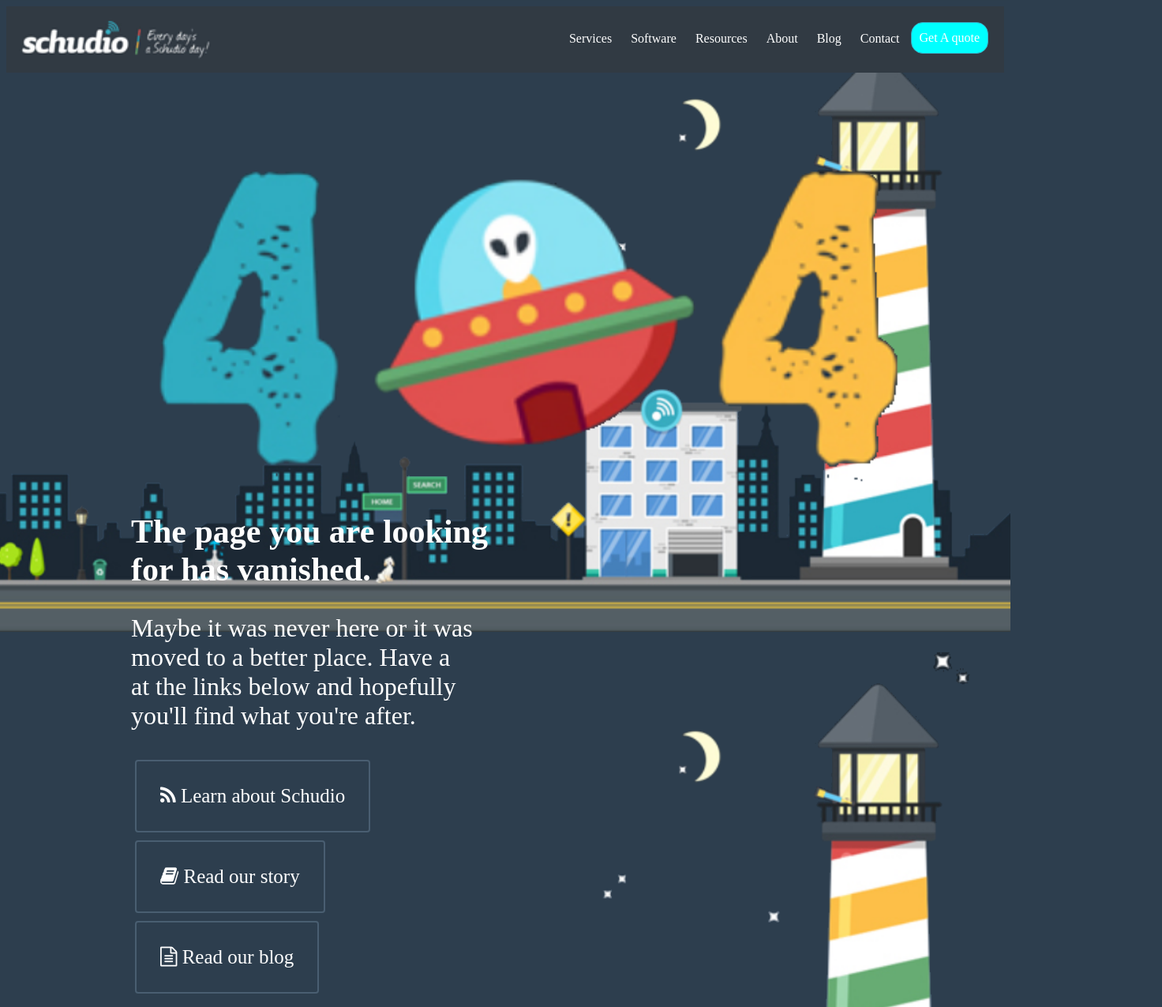
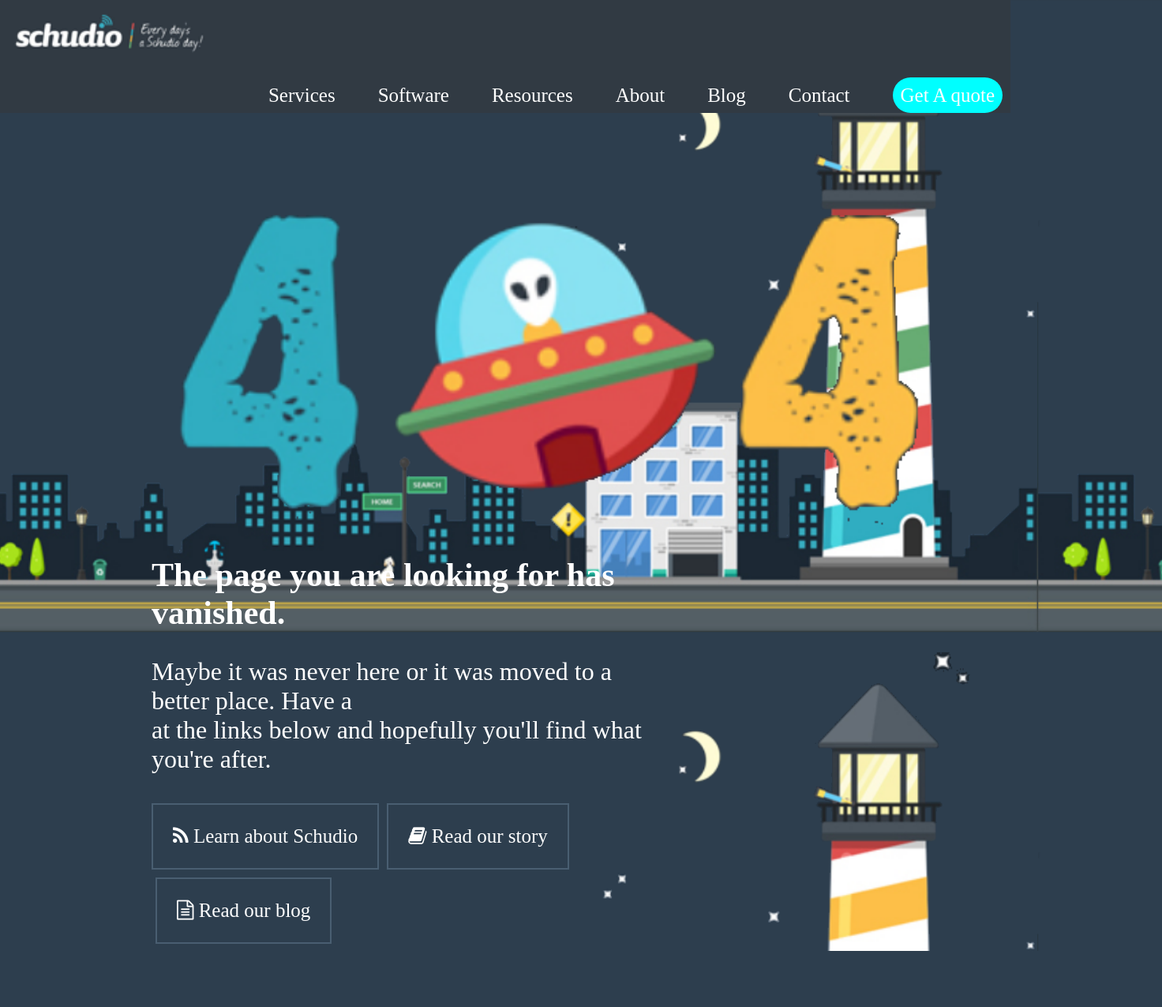
Before and after one commit to Spectatour/999-alien, a website: page index.html in a window 1280 px wide. Shown: the whole page at 79% size, 1472 px wide, since content can reach past the window. After the commit the page ends 1204 px from the top, so only its background shows below. Drawn offline with Linux system fonts and the light colour scheme.

Commit message:
CSS update

```diff
--- a/index.html
+++ b/index.html
@@ -6,32 +6,31 @@
     <meta name="viewport" content="width=device-width, initial-scale=1.0">
     <link rel="stylesheet" href="https://cdnjs.cloudflare.com/ajax/libs/font-awesome/4.7.0/css/font-awesome.min.css">
     <title>Alien</title>
+    <link rel="stylesheet" href="./main.css">
 </head>
-<body style="background-color: #2D3E4E;background-image: url(./bg.png); background-position: center; background-repeat: no-repeat; background-attachment: fixed; background-size: cover;">
-    <Header style="background-color: #313A43; display: inline-block; width: 100%; margin: 0;">
-        <a href="https://github.com/Spectatour" target="_blank"><img src="./Icon.png" alt="Schudio" style="height: 80px;"></a>
-        <div class="navbar" style="float: right; margin: 20px;">
-            <ul style="text-align: right; margin: 0;">
-                <li style="display: inline-block;"><a href="https://github.com/Spectatour" style="text-decoration: none;padding: 10px 10px;color: white; float: left;"target="_blank"> Services</a></li>
-                <li style="display: inline-block;"><a href="https://github.com/Spectatour" style="text-decoration: none;padding: 10px 10px;color: white; float: left;"target="_blank"> Software </a></li>
-                <li style="display: inline-block;"><a href="https://github.com/Spectatour" style="text-decoration: none;padding: 10px 10px;color: white; float: left;"target="_blank"> Resources</a></li>
-                <li style="display: inline-block;"><a href="https://github.com/Spectatour" style="text-decoration: none;padding: 10px 10px;color: white; float: left;"target="_blank"> About </a></li>
-                <li style="display: inline-block;"><a href="https://github.com/Spectatour" style="text-decoration: none;padding: 10px 10px;color: white; float: left;"target="_blank"> Blog </a></li>
-                <li style="display: inline-block;"><a href="https://github.com/Spectatour" style="text-decoration: none;padding: 10px 10px;color: white; float: left;"target="_blank"> Contact </a></li>
-                <li style="display: inline-block;"><a href="https://github.com/Spectatour" style="text-decoration: none;padding: 10px 10px;background-color: aqua;border-radius: 15px;border: 0.2px solid #37ABC2; color: white; float: left;"target="_blank"> Get A quote</a></li>
-            </ul>
-        </div>
-    </Header>
-    <div style="width: 50%; display: inline-block; margin-top: 75px; margin-right: 50%; text-align: left; ">
-        <div style="margin-left: 25%;">
-        <img src="./no-bg-404.png" alt="alien404" style="height: 450px;">
-        <h1 style="color: white; font-size: 42px;">The page you are looking for has vanished.</h1>
-        <p style="color: white; font-size: 32px;">Maybe it was never here or it was moved to a better place. Have a <br> at the links below and hopefully you'll find what you're after.</p>
-        <div style="display: inline-block;">
-            <a href="https://github.com/Spectatour" style="text-decoration: none;padding: 30px 30px;font-size: 25px; border-radius: 4px; border: 0.2vw solid #495E71; color: white; float: left;margin: 5px;"target="_blank"><i class="fa fa-rss"></i> Learn about Schudio </a>
-            <a href="https://github.com/Spectatour" style="text-decoration: none;padding: 30px 30px;font-size: 25px; border-radius: 4px; border: 0.2vw solid #495E71; color: white; float: left;margin: 5px;"target="_blank"><i class="fa fa-book"></i> Read our story </a>
-            <a href="https://github.com/Spectatour" style="text-decoration: none;padding: 30px 30px;font-size: 25px; border-radius: 4px; border: 0.2vw solid #495E71; color: white; float: left;margin: 5px;"target="_blank"><i class="fa fa-file-text-o"></i> Read our blog </a>
-        </div>
-    </div>
+<body>
+    <header>
+        <a href="https://github.com/Spectatour" target="_blank">
+            <img src="./Icon.png" class="img" alt="Schudio"></a>
+            <nav>
+                <a href="https://github.com/Spectatour" target="_blank"> Services</a></li>
+                <a href="https://github.com/Spectatour" target="_blank"> Software </a></li>
+                <a href="https://github.com/Spectatour" target="_blank"> Resources</a></li>
+                <a href="https://github.com/Spectatour" target="_blank"> About </a></li>
+                <a href="https://github.com/Spectatour" target="_blank"> Blog </a></li>
+                <a href="https://github.com/Spectatour" target="_blank"> Contact </a></li>
+                <a href="https://github.com/Spectatour" class="a" target="_blank"> Get A quote</a></li>
+            </nav>
+    </header>
+    <main>
+        <img src="./no-bg-404.png" alt="alien404">
+        <h1>The page you are looking for has vanished.</h1>
+        <p>Maybe it was never here or it was moved to a better place. Have a <br> at the links below and hopefully you'll find what you're after.</p>
+        <footer>
+            <a href="https://github.com/Spectatour" target="_blank"><i class="fa fa-rss"></i> Learn about Schudio </a>
+            <a href="https://github.com/Spectatour" target="_blank"><i class="fa fa-book"></i> Read our story </a>
+            <a href="https://github.com/Spectatour" target="_blank"><i class="fa fa-file-text-o"></i> Read our blog </a>
+        </footer>
+    </main>
 </body>
 </html>
--- /dev/null
+++ b/main.css
@@ -0,0 +1,82 @@
+body {
+    background-color: #2D3E4E;
+    margin: 0;
+    background-image: url(./bg.png);
+    background-position: center;
+    background-repeat: no-repeat;
+    background-attachment: fixed;
+    background-size: cover;
+    overflow-x: hidden;
+}
+header{
+    background-color: #313A43;
+    display: inline-block;
+    width: 100%;
+    margin: 0;
+}
+.img {
+    width: 350px;
+    height: 80px;
+    object-fit: contain;
+    object-position: left;
+    float: left;
+}
+nav {
+    float: right;
+    margin-top: 17.5px;
+}
+nav > a {
+    display: inline-block;
+    margin: 0;
+    margin-left: 2em;
+    text-decoration: none;
+    line-height: 1em;
+    font-size: 25px;
+    color: white;
+}
+a:first-child{
+    margin-left: 0;
+}
+.a {
+    background-color: aqua;
+    border-radius: 30px;
+    color: white;
+    padding: 10px;
+    margin-right: 10px;
+}
+main {
+    width: 50%;
+    display: inline-block;
+    margin-top: 75px;
+    margin-right: 50%;
+    margin-left: 15%;
+    text-align: left;
+}
+main > img {
+    height: 450px;
+}
+h1 {
+    color: white;
+    font-size: 42px;
+}
+p {
+    color: white;
+    font-size: 32px;
+}
+footer {
+    display: inline-block;
+
+}
+footer > a {
+    text-decoration: none;
+    padding: 1em;
+    font-size: 25px;
+    line-height: 1.2em;
+    border: 0.2vw solid #495E71;
+    color: white;
+    float: left;
+    margin: 0.2em;
+}
+footer > a:hover {
+    box-shadow:0 0 3em red;
+}
```
